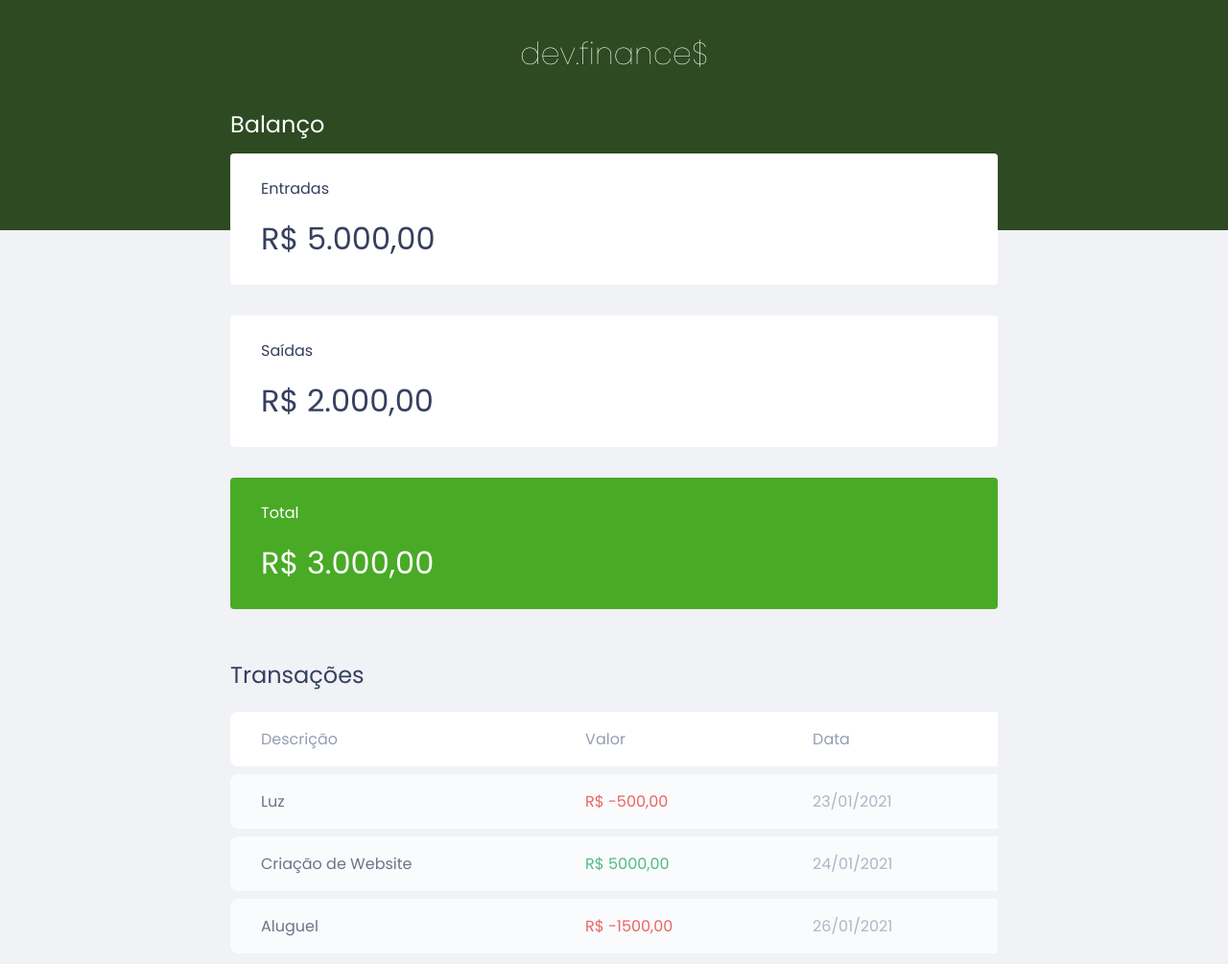
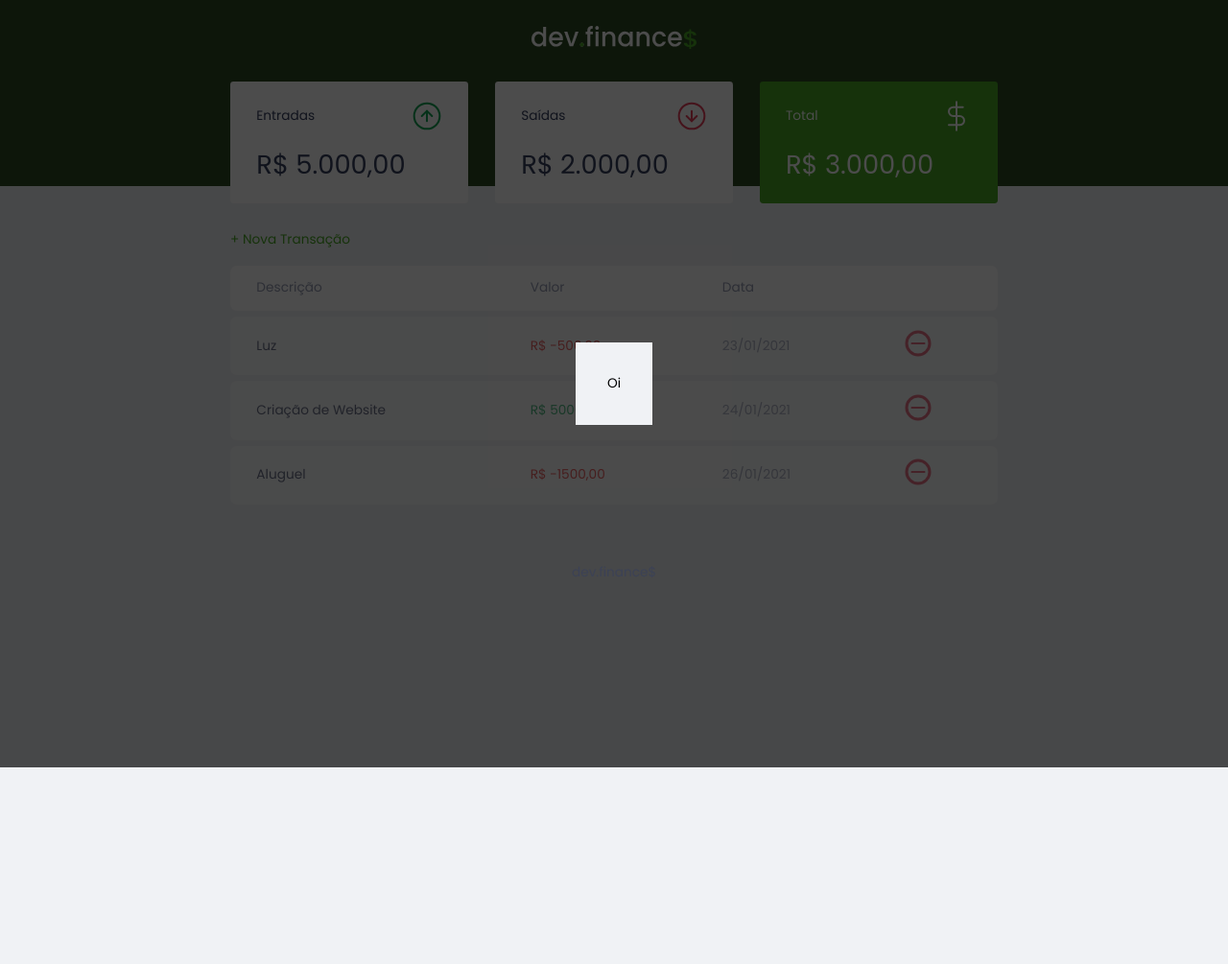
Before and after one commit to Crisnzx/dev-finances, a plain HTML site: page index.html in a window 1280 px wide. Shown: the top 1005 px of the page at 96% size. After the commit the page ends 800 px from the top, so only its background shows below. Drawn offline with Linux system fonts and the light colour scheme.

Commit message:
continuacao do html e  css

```diff
--- a/index.html
+++ b/index.html
@@ -6,45 +6,58 @@
     <meta http-equiv="X-UA-Compatible" content="IE=edge">
     <meta name="viewport" content="width=device-width, initial-scale=1.0">
     <title>dev.finance$</title>
-    <link rel="stylesheet" href="./style.css"/>
+    <link rel="stylesheet" href="./style.css" />
     <link rel="preconnect" href="https://fonts.gstatic.com">
-    <link href="https://fonts.googleapis.com/css2?family=Poppins:ital,wght@0,100;0,400;0,700;1,100;1,400;1,700&display=swap" rel="stylesheet">
+    <link
+        href="https://fonts.googleapis.com/css2?family=Poppins:ital,wght@0,100;0,400;0,700;1,100;1,400;1,700&display=swap"
+        rel="stylesheet">
 </head>
 
 <body>
     <header>
-        <h1 id="logo">dev.finance$</h1>
+        <img src="./assets/logo.svg" alt="Logo dev finance">
     </header>
 
     <main class="container">
 
         <section id="balance">
-            <h2>Balanço</h2>
+            <h2 class="sr-only">Balanço</h2>
 
             <div class="card">
-                <h3>Entradas</h3>
+                <div class="horizontal">
+                    <h3>Entradas</h3>
+                    <img src="./assets/income.svg" alt="Imagem de entradas">
+                </div>
                 <p>R$ 5.000,00</p>
             </div>
 
             <div class="card">
-                <h3>Saídas</h3>
+                <div class="horizontal">
+                    <h3>Saídas</h3>
+                    <img src="./assets/expense.svg" alt="Imagem de saídas">
+                </div>
                 <p>R$ 2.000,00</p>
             </div>
 
             <div class="card total">
-                <h3>Total</h3>
+                <div class="horizontal">
+                    <h3>Total</h3>
+                    <img src="./assets/total.svg" alt="Imagem do total">
+                </div>
                 <p>R$ 3.000,00</p>
             </div>
 
         </section>
         <section id="transaction">
-            <h2>Transações</h2>
+            <h2 class="sr-only">Transações</h2>
+            <a href="#" class="button new">+ Nova Transação</a>
             <table id="data-table">
                 <thead>
                     <tr>
                         <th>Descrição</th>
                         <th>Valor</th>
                         <th>Data</th>
+                        <th></th>
                     </tr>
                 </thead>
                 <tbody>
@@ -53,23 +66,36 @@
                         <td class="description">Luz</td>
                         <td class="expense">R$ -500,00</td>
                         <td class="date">23/01/2021</td>
+                        <td>
+                           <img src="./assets/minus.svg" alt="Remover transação">
+                        </td>
                     </tr>
                     <tr>
                         <td class="description">Criação de Website</td>
                         <td class="income">R$ 5000,00</td>
                         <td class="date">24/01/2021</td>
+                        <td>
+                            <img src="./assets/minus.svg" alt="Remover transação">
+                        </td>
                     </tr>
                     <tr>
                         <td class="description">Aluguel</td>
                         <td class="expense">R$ -1500,00</td>
                         <td class="date">26/01/2021</td>
+                        <td>
+                            <img src="./assets/minus.svg" alt="Remover transação">
+                        </td>
                     </tr>
                 </tbody>
             </table>
         </section>
 
     </main>
-
+    <div class="modal-overlay active">
+        <div class="modal">
+            Oi
+        </div>
+    </div>
     <footer>
         <p>dev.finance$</p>
     </footer>
--- a/style.css
+++ b/style.css
@@ -11,10 +11,28 @@
 
 }
 
+html {
+    font-size: 93.75%;
+}
+
 body {
 
     background-color:#f0f2f5;
     font-family: 'Poppins', sans-serif;
+}
+
+.sr-only{
+
+    position: absolute;
+    width: 1px;
+    height: 1px;
+    padding: 0;
+    margin: -1px;
+    overflow: hidden;
+    clip: rect(0, 0, 0, 0);
+    white-space: nowrap;
+    border-width: 0;
+
 }
 
 .container {
@@ -30,6 +48,22 @@
     margin-bottom: 0.8rem;
     color: var(--dark-blue);
     font-weight: normal;
+}
+
+/* LINKS & BUTTONS ========================*/
+
+a {
+    color: #49aa26;
+    text-decoration: none;
+}
+
+a:hover {
+    color: #3dd705;
+}
+
+.button.new {
+    display: inline-block;
+    margin-bottom: 0.8rem;
 }
 
 /* HEADER ========================*/
@@ -93,18 +127,35 @@
     color:white;
 }
 
+.card .horizontal {
+
+    display: flex;
+    align-items: center;
+    justify-content: space-between;
+}
+
 /* TABLE ========================*/
 
+#transaction {
+    display:block;
+    width: 100%;
+    overflow-x: auto;
+}
+
 #data-table {
-
     width: 100%;
     border-spacing: 0 0.5rem;
 }
 
 table thead tr th:first-child,
 table tbody tr td:first-child {
+    border-radius: 0.5rem 0 0 0.5rem;
+}
 
-    border-radius: 0.5rem 0 0 0.5rem;
+table thead tr th:last-child,
+table tbody tr td:last-child {
+
+    border-radius: 0 0.5rem 0.5rem 0;
 }
 
 table tr {
@@ -154,6 +205,36 @@
 
 }
 
+/* MODAL ========================*/
+
+.modal-overlay {
+    width:100%;
+    height: 100%;
+    background-color: rgba(0, 0, 0, 0.7);
+
+    position: fixed;
+    top: 0;
+
+    display: flex;
+    align-items: center;
+    justify-content: center;
+
+    opacity:0;
+    visibility: hidden;
+}
+
+.modal-overlay.active {
+
+    opacity: 1;
+    visibility: visible;
+
+}
+
+.modal {
+    background-color: #f0f2f5;
+    padding: 2.4rem;
+    position: relative;
+}
 
 /* FOOTER ========================*/
 
@@ -163,3 +244,16 @@
     color: var(--dark-blue);
     opacity: 0.6;
 }
+
+/* RESPONSIVE ========================*/
+
+@media(min-width: 800px){
+    html {
+        font-size: 85.5%
+    }
+    #balance {
+        display: grid;
+        grid-template-columns: repeat(3, 1fr);
+        gap: 2rem;
+    }
+}
```
Also changed, not shown: assets/expense.svg (added), assets/income.svg (added), assets/logo.svg (added), assets/minus.svg (added), assets/plus.svg (added), assets/total.svg (added).
